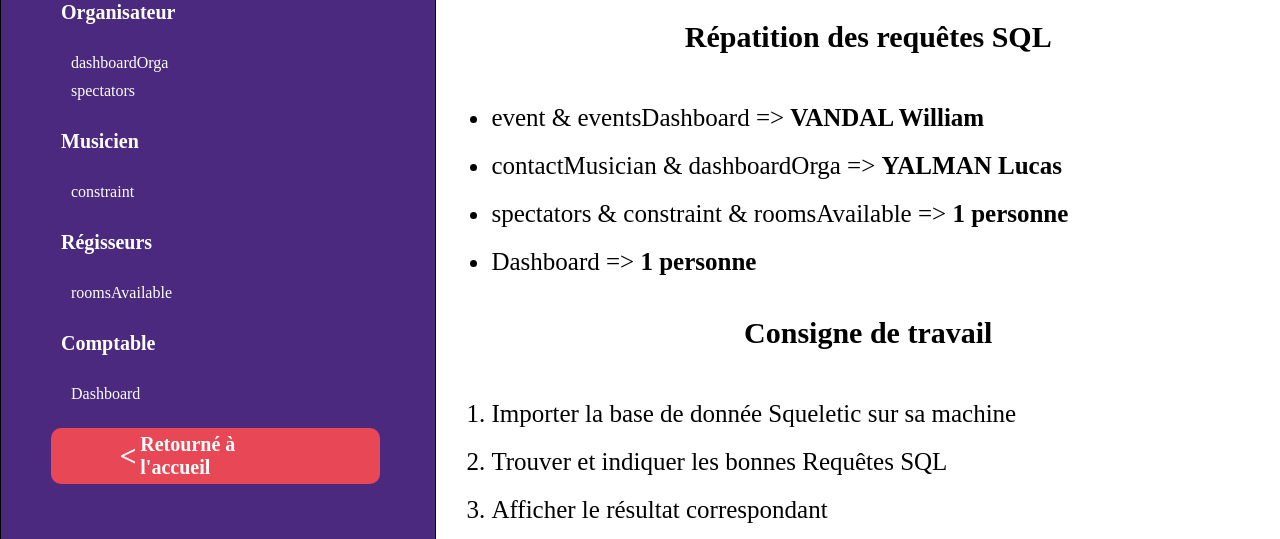
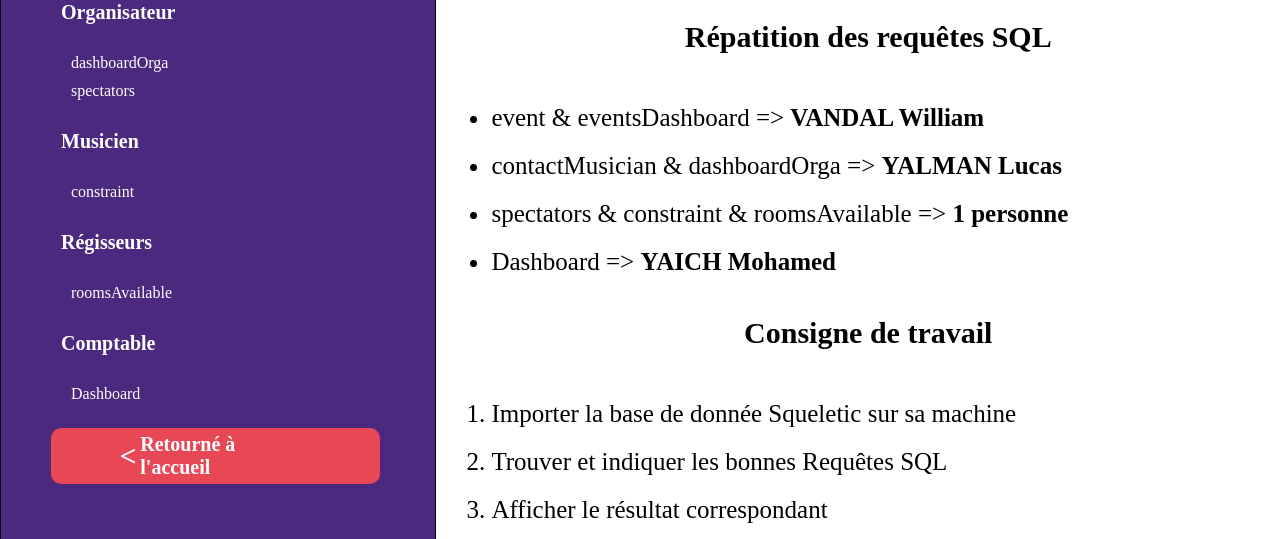
Before and after one commit to Vandal-William/Test-Flask, a Flask app: page /database in a window 1280 px wide. Shown: the part 402-941 px from the top of the page. Run offline with Flask 2, Linux system fonts and the light colour scheme; some libraries are stand-ins or nearby versions.

Commit message:
add author

```diff
--- a/templates/database.html
+++ b/templates/database.html
@@ -19,7 +19,7 @@
                     <li class="item-groupe">event & eventsDashboard => <span class="author">VANDAL William</span></li>
                     <li class="item-groupe">contactMusician & dashboardOrga => <span class="author">YALMAN Lucas</span></li>
                     <li class="item-groupe">spectators & constraint & roomsAvailable => <span class="author">1 personne</span></li>
-                    <li class="item-groupe">Dashboard => <span class="author">1 personne</span></li>
+                    <li class="item-groupe">Dashboard => <span class="author">YAICH Mohamed</span></li>
                 </ul>
 
 
```
